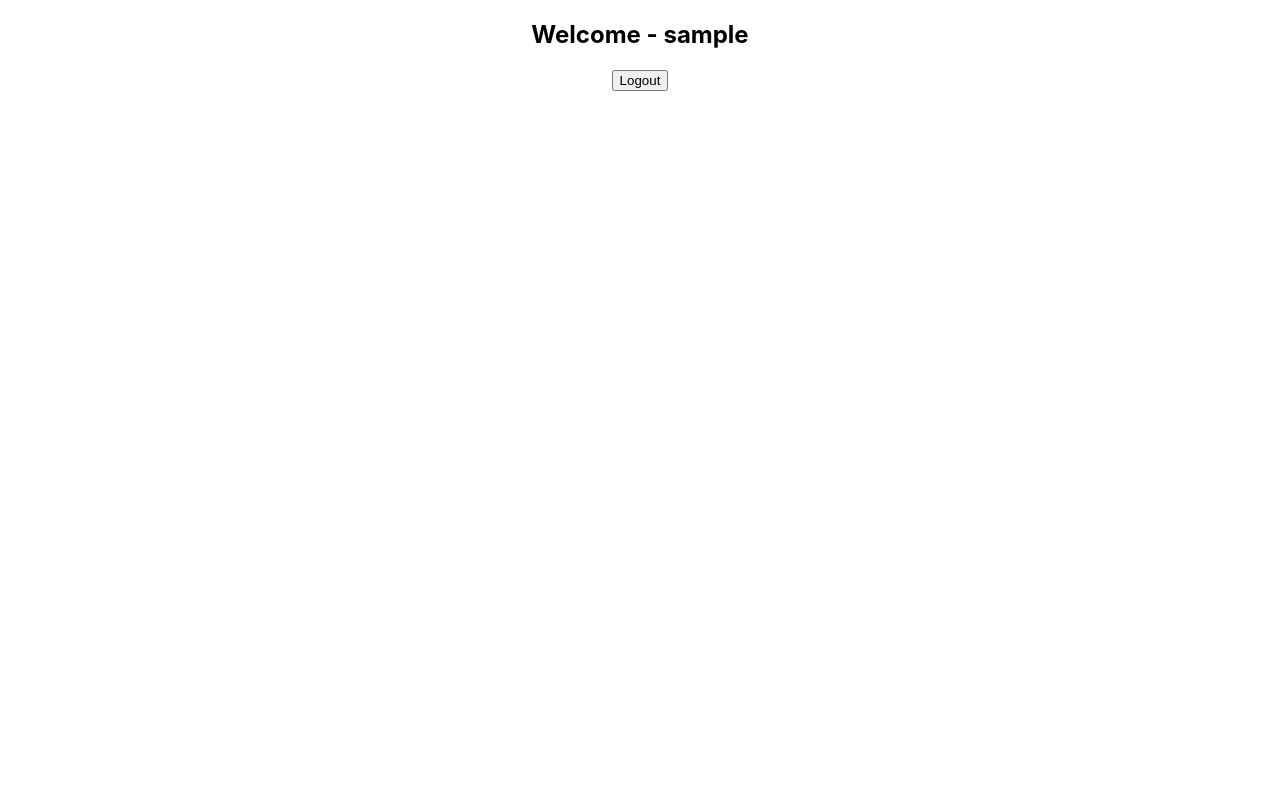
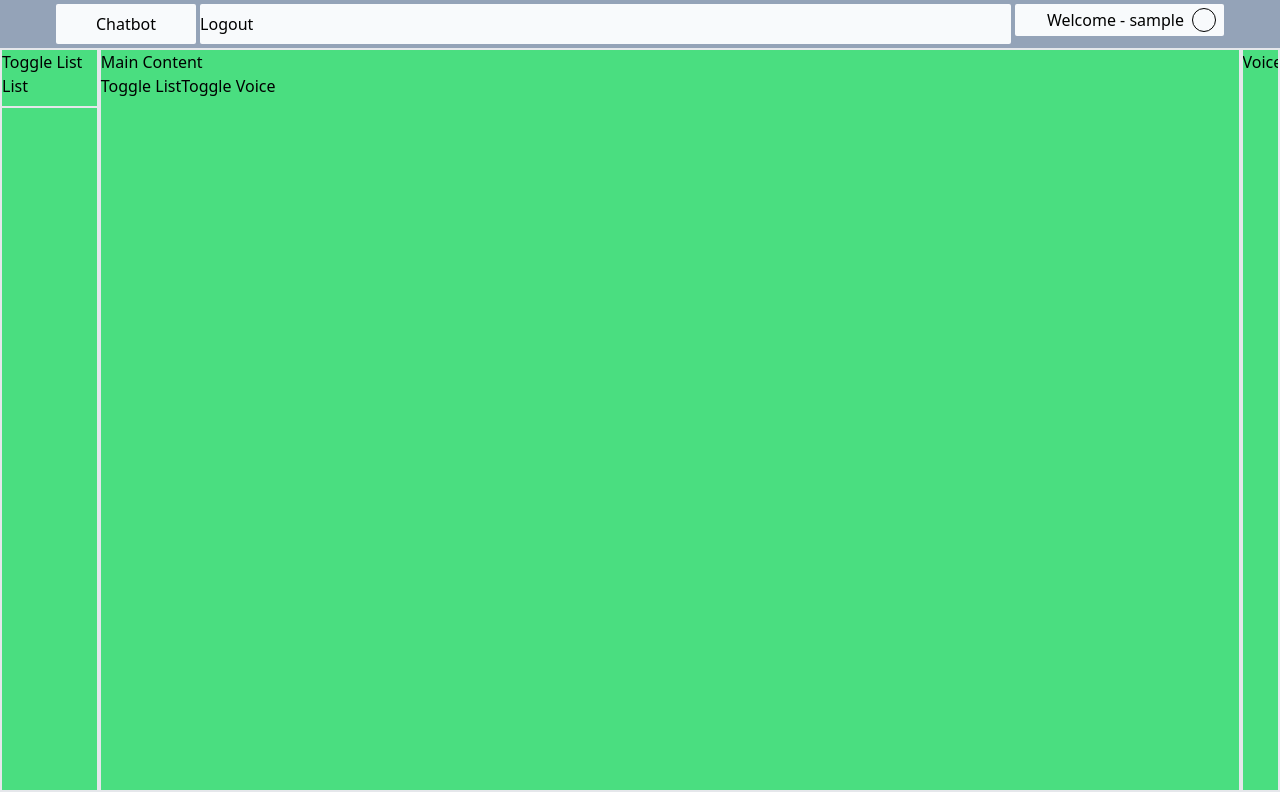
Before and after one commit to sonuku092/ChatBot, a React (Create React App) app in the folder frontend/: page / in a window 1280 px wide. Built offline with nearby package versions, Linux system fonts and the light colour scheme; no server answers; sample sign-in values are in the browser's storage.

Commit message:
Chats Pages

```diff
--- a/frontend/src/App.css
+++ /dev/null
@@ -1,38 +0,0 @@
-.App {
-  text-align: center;
-}
-
-.App-logo {
-  height: 40vmin;
-  pointer-events: none;
-}
-
-@media (prefers-reduced-motion: no-preference) {
-  .App-logo {
-    animation: App-logo-spin infinite 20s linear;
-  }
-}
-
-.App-header {
-  background-color: #282c34;
-  min-height: 100vh;
-  display: flex;
-  flex-direction: column;
-  align-items: center;
-  justify-content: center;
-  font-size: calc(10px + 2vmin);
-  color: white;
-}
-
-.App-link {
-  color: #61dafb;
-}
-
-@keyframes App-logo-spin {
-  from {
-    transform: rotate(0deg);
-  }
-  to {
-    transform: rotate(360deg);
-  }
-}
--- a/frontend/src/App.js
+++ b/frontend/src/App.js
@@ -1,4 +1,3 @@
-import './App.css';
 import React from 'react';
 import { BrowserRouter as Router, Routes, Route  } from 'react-router-dom';
 
@@ -11,7 +10,7 @@ import Protected from './components/Protected';
 function App() {
 
   return (
-    <div className="App">
+    <div>
       <Router>
         <Routes>
           <Route path="/login" element={<Login/>} />
--- a/frontend/src/components/Chats/Chats.js
+++ b/frontend/src/components/Chats/Chats.js
@@ -1,19 +1,17 @@
-import React from 'react'
-import { useState, useEffect } from 'react';
-import { signOut } from 'firebase/auth';
-import { auth } from '../../firebase';
-
+import React, { useState, useEffect } from "react";
+import { signOut } from "firebase/auth";
+import { auth } from "../../firebase";
 
 function Chats(props) {
+  const [userName, setUserName] = useState("");
+  const [showList, setShowList] = useState(true);
+  const [showVoice, setShowVoice] = useState(false);
 
-  const [userName, setUserName] = useState("");
-
-  useEffect(()=>{
+  useEffect(() => {
     setUserName(localStorage.getItem("userName"));
-  },[userName]);
+  }, []);
 
   const handleSignout = () => {
-
     localStorage.removeItem("token");
     localStorage.removeItem("userName");
     window.location.reload();
@@ -27,14 +25,52 @@ function Chats(props) {
       });
   };
 
+  const toggleList = () => {
+    setShowList(!showList);
+  };
+
+  const toggleVoice = () => {
+    setShowVoice(!showVoice);
+  };
+
   return (
-    <div>
-        <h2>
-          {userName ? `Welcome - ${userName}` : "Please Login"}
-        </h2>
-        <button onClick={handleSignout}>Logout</button>
+    <div className="h-screen">
+      <div className="w-full px-14 py-1 bg-slate-400">
+        <div className="flex gap-1">
+          <div className="flex-none px-10 max-h-max bg-slate-50 rounded-sm py-2 items-center">
+            <h1>Chatbot</h1>
+          </div>
+          <div className="flex-grow max-h-max bg-slate-50 rounded-sm py-2">
+            <button onClick={handleSignout}>Logout</button>
+          </div>
+          <div className="flex w-auto pl-8 py-1 max-h-max bg-slate-50 rounded-sm items-center">
+            <h2>{userName ? `Welcome - ${userName}` : "Please Login"}</h2>
+            <div className="w-6 h-6 rounded-[50%] border-[1px] mx-2 border-black"></div>
+          </div>
+        </div>
       </div>
-  )
+
+      <div className="w-full h-[93vh] bg-green-400 flex">
+        <div className={`w-${showList ? '1/5' : '0'} border-2 transition-all duration-500 overflow-hidden`}>
+          <div className="border-b-2 pb-2">
+            {showList && <button onClick={toggleList}>Toggle List</button>}
+            List
+          </div>
+        </div>
+
+        <div className="w-full border-2">
+          <h1>Main Content</h1>
+          <button onClick={toggleList}>Toggle List</button>
+          <button onClick={toggleVoice}>Toggle Voice</button>
+        </div>
+
+        <div className={`w-${showVoice ? '1/5' : '0'} md:block border-2 transition-all duration-500 overflow-hidden`}>
+          {showVoice && <button onClick={toggleVoice}>Toggle Voice</button>}
+          Voice
+        </div>
+      </div>
+    </div>
+  );
 }
 
-export default Chats
+export default Chats;
--- a/frontend/src/components/Signup/Signup.js
+++ b/frontend/src/components/Signup/Signup.js
@@ -21,7 +21,7 @@ function Signup() {
     if (token) {
       navigate("/");
     }
-  }, []);
+  });
 
   const [errorMsg, setErrorMsg] = useState("");
   const [submitButtonDisabled, setSubmitButtonDisabled] = useState(false);
--- a/frontend/src/index.css
+++ b/frontend/src/index.css
@@ -1,15 +1,46 @@
-body {
-  margin: 0;
-  padding: 0;
-  box-sizing: border-box;
-  font-family: -apple-system, BlinkMacSystemFont, 'Segoe UI', 'Roboto', 'Oxygen',
-    'Ubuntu', 'Cantarell', 'Fira Sans', 'Droid Sans', 'Helvetica Neue',
-    sans-serif;
-  -webkit-font-smoothing: antialiased;
-  -moz-osx-font-smoothing: grayscale;
+@tailwind base;
+@tailwind components;
+@tailwind utilities;
+
+:root {
+  --color-primary: #ff0000;
+  --color-secondary: #00ff00;
+  --color-tertiary: #0000ff;
+  --color-text: #000000;
+  --color-background: #ffffff;
+  --color-border: #000000;
+  --color-link: #0000ff;
+  --color-link-hover: #ff0000;
+  --color-link-visited: #800080;
+  --color-link-active: #00ff00;
+  --color-link-focus: #ffff00;
+  --color-link-disabled: #808080;
+  --color-link-text: #ffffff;
+  --color-link-text-hover: #ffffff;
+  --color-link-text-visited: #ffffff;
+  --color-link-text-active: #ffffff;
+
+  --blue-gradient: linear-gradient(
+    144.39deg,
+    #def9fa 0.89%,
+    #bef3f5 17.23%,
+    #9dedf0 42.04%,
+    #7de7eb 55.12%,
+    #5ce1e6 71.54%,
+    #33bbcf 100%
+  );
+
+  --red-gradient: linear-gradient(
+    144.39deg,
+    #f9d3d3 0.89%,
+    #f5b7b7 17.23%,
+    #f09b9b 42.04%,
+    #eb7f7f 55.12%,
+    #e66363 71.54%,
+    #cf3333 100%
+  );
+  --card-shadow: 0px 20px 100px -10px rgba(225, 229, 248, 0.1);
+  --card-shadow1: 0px 0px 10px 2px rgba(0, 229, 255, 0.129);
+
+
 }
-
-/* code {
-  font-family: source-code-pro, Menlo, Monaco, Consolas, 'Courier New',
-    monospace;
-} */
--- a/frontend/src/index.js
+++ b/frontend/src/index.js
@@ -11,7 +11,4 @@ root.render(
   </React.StrictMode>
 );
 
-// If you want to start measuring performance in your app, pass a function
-// to log results (for example: reportWebVitals(console.log))
-// or send to an analytics endpoint. Learn more: https://bit.ly/CRA-vitals
 reportWebVitals();
--- a/frontend/tailwind.config.js
+++ b/frontend/tailwind.config.js
@@ -1,6 +1,6 @@
 /** @type {import('tailwindcss').Config} */
 module.exports = {
-  content: [],
+  content: ["./src/**/*.{js,jsx,ts,tsx}",],
   theme: {
     extend: {},
   },
```
Also changed, not shown: frontend/src/components/Chats/Chats.module.css (added), 1 other file (tests, documents, lock files or other folders).
